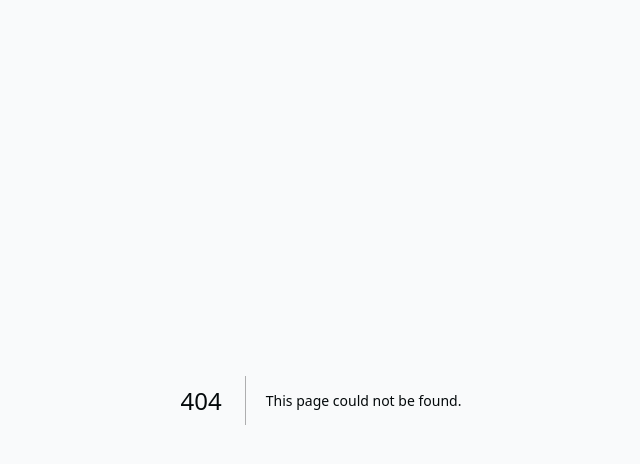
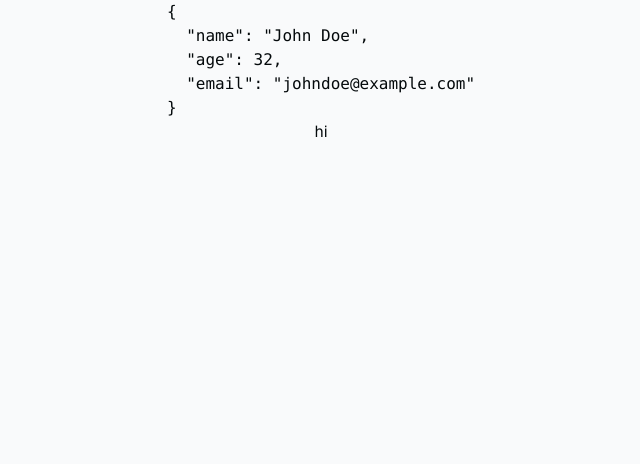
Before and after one commit to enzzzooo/supabasedemo, a Next.js app: page /boats in a window 1280 px wide. Before the commit this address had no page. Shown: the top 464 px of the page, without its empty margins (319-959 px from the left). Built offline with nearby package versions, Linux system fonts and the light colour scheme; no server answers; the database is empty.

Commit message:
ai code working

```diff
--- /dev/null
+++ b/app/boats/page.tsx
@@ -0,0 +1,20 @@
+import { createClient } from '@/utils/supabase/server';
+
+export default async function Notes() {
+  const supabase = createClient();
+  const { data: notes } = await supabase.from("notes").select();
+const json = {
+    "name": "John Doe",
+    "age": 32,
+    "email": "johndoe@example.com"
+  };
+
+  const PrettyJson = () => {
+    return (
+      <pre>{JSON.stringify(json, null, 2)}</pre>
+    );
+  };
+  return (<> <PrettyJson /> <div>hi</div>
+  </>
+  );
+}
--- a/app/notes/page.tsx
+++ b/app/notes/page.tsx
@@ -3,7 +3,16 @@
   export default async function Notes() {
     const supabase = createClient();
     const { data: notes } = await supabase.from("notes").select();
-    console.log(notes);
-    return <pre>{ JSON.stringify(notes, null, 2)}</pre>;
 
+    // display notes
+    return (
+      <div>
+        {notes && notes.map((note) => (
+          <div key={note.id}>
+            <h2>{note.title}</h2>
+            <p>{note.content}</p>
+          </div>
+        ))}
+      </div>
+    );
   }
```
